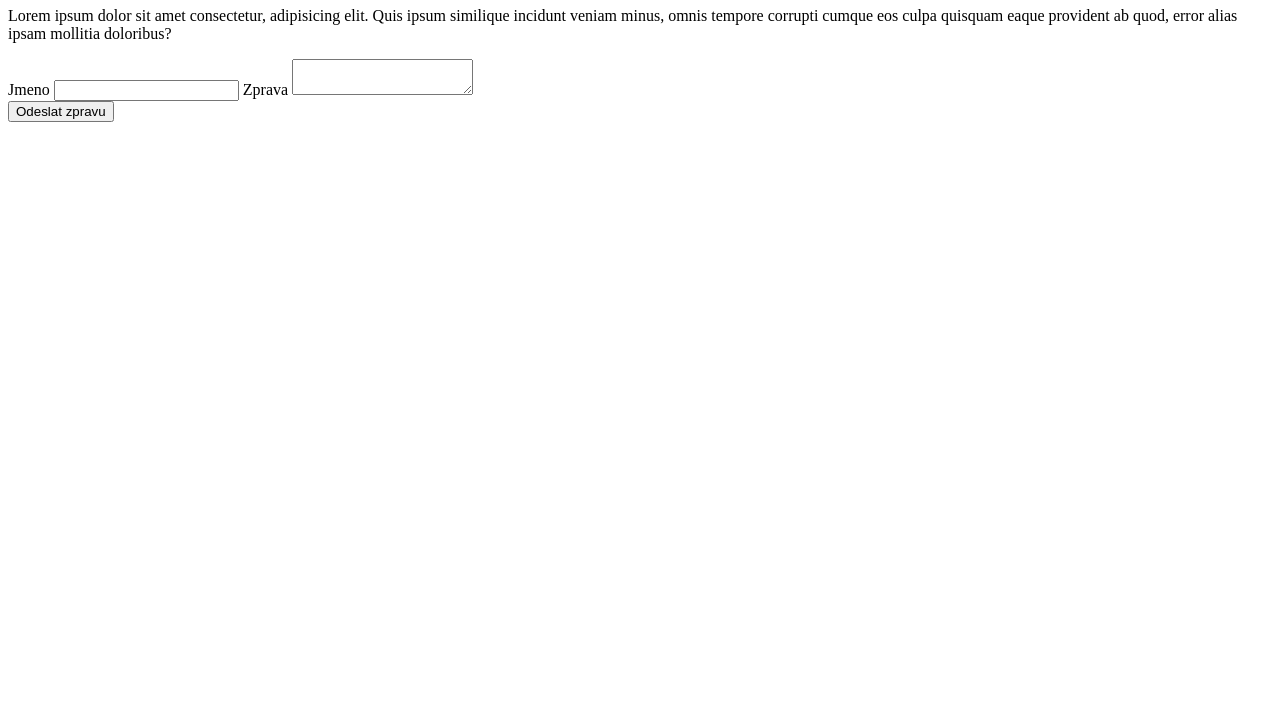
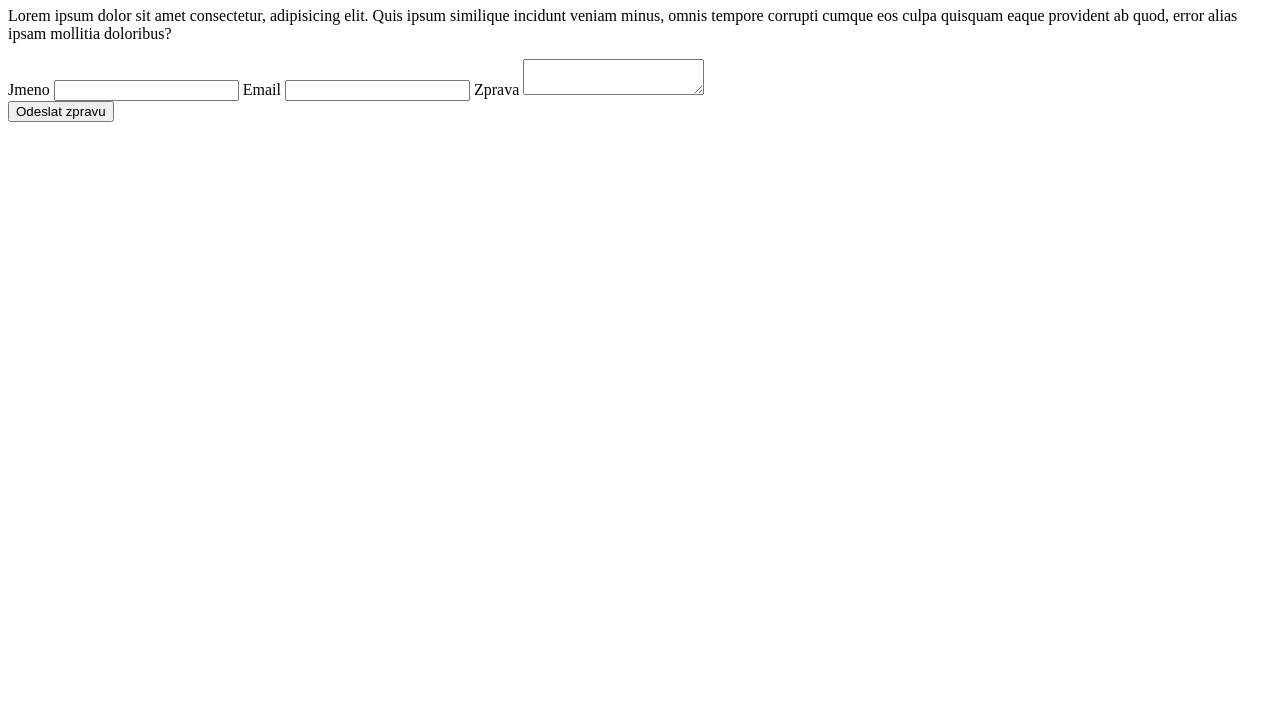
Before and after one commit to vmatejcek/git-minikurz, a plain HTML site: page index.html in a window 1280 px wide. Shown: the part 73-800 px from the top of the page. Drawn offline with Linux system fonts and the light colour scheme.

Commit message:
prida pole email do formulare

```diff
--- a/index.html
+++ b/index.html
@@ -13,6 +13,8 @@
     <form action="" method="post">
         <label for="">Jmeno</label>
         <input type="text" name="jmeno" id="">
+        <label for="">Email</label>
+        <input type="email" name="" id="">
         <label for="">Zprava</label>
         <textarea name="zprava" id=""></textarea>
         <br>
```
